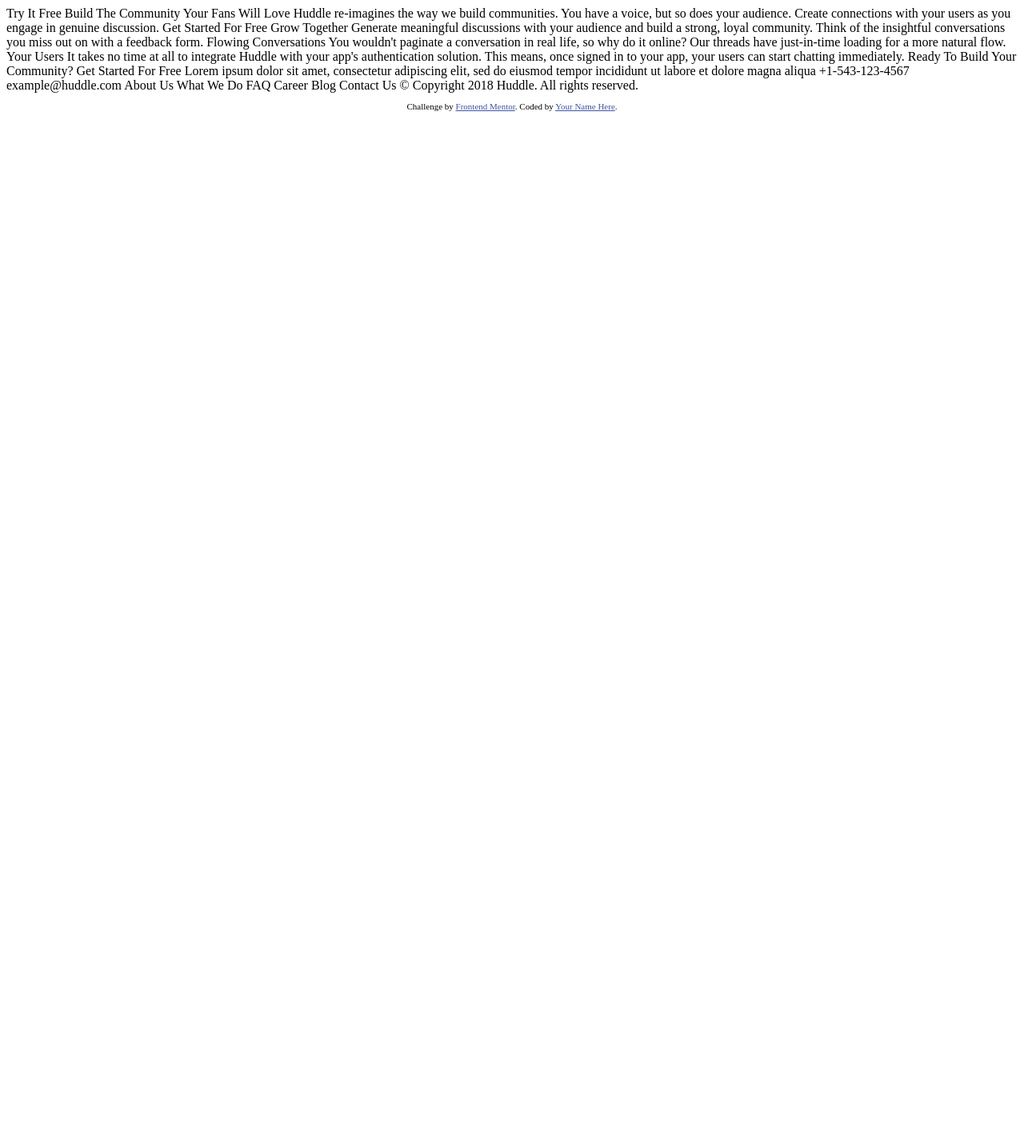
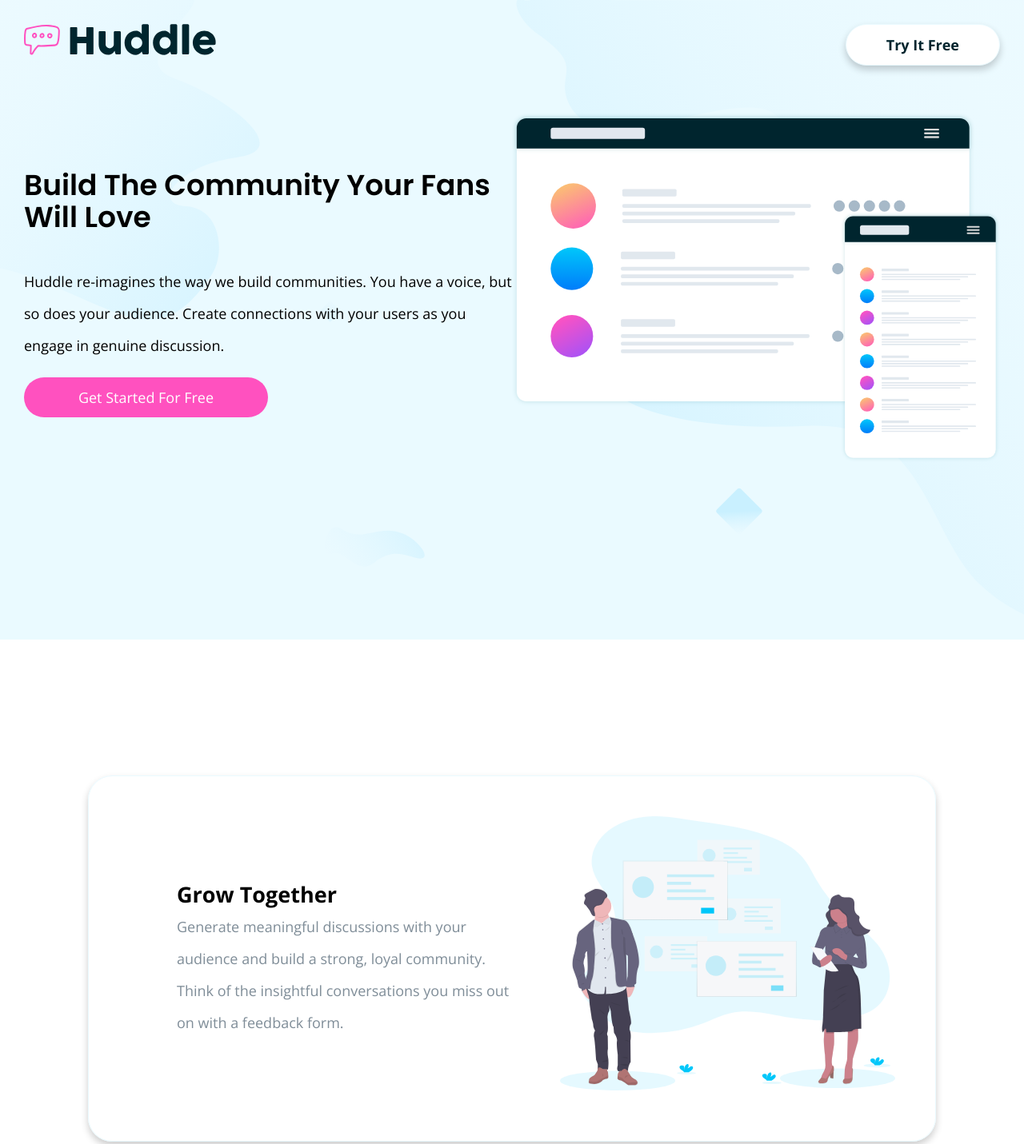
Before and after one commit to mstanka/huddle-landing-page, a plain HTML site: page index.html in a window 1280 px wide. Shown: the top 1431 px of the page at 80% size. Before the commit the page ends 800 px from the top, so only its background shows below. Drawn offline with nearby package versions, Linux system fonts and the light colour scheme.

Commit message:
home and feature sections, mobile partly

```diff
--- /dev/null
+++ b/css/mobile.css
@@ -0,0 +1,32 @@
+.btn {
+  padding: .2rem 3rem;
+  border-radius: 4rem;
+  text-align: center;
+}
+.l-heading {
+  padding-top: 4rem;
+  padding-bottom: 2rem;
+}
+
+/*Home*/
+#home {
+  height: 100vh;
+  background: var(--neutral-color-light) url(../img/bg-hero-mobile.svg) no-repeat center center/cover;
+}
+.home__bar--logo img {
+  max-width: 70%;
+  height: auto;
+}
+
+.home__content {
+  flex-direction: column;
+  justify-content: center;
+  text-align: center;
+}
+
+.home__content--text {
+  align-items: center;
+}
+.home__content--button {
+  max-width: 80%;
+}
--- a/css/style.css
+++ b/css/style.css
@@ -0,0 +1,134 @@
+@import url('https://fonts.googleapis.com/css?family=Open+Sans:400,700|Poppins:600&display=swap');
+
+:root {
+  --primary-color: #ff51bf;
+  --neutral-color-light: #eafaff;
+  --neutral-color-dark: #00242d;
+  --neutral-color: #7f8d98;
+}
+* {
+  margin: 0;
+  padding: 0;
+  box-sizing: inherit;
+}
+html {
+  font-size: 62.5%;
+}
+body {
+  font-family: 'Open Sans', sans-serif;
+  font-size: 1.8rem;
+  line-height: 4rem;
+  box-sizing: border-box;
+  max-width: 144rem;
+  margin: auto;
+  justify-content: center;
+}
+.p-1 {
+  padding: 3rem;
+}
+.p-2 {
+  padding: 6rem;
+}
+.py-1 {
+  padding: 12rem 6rem;
+}
+.btn {
+  padding: .5rem 5rem;
+  border-radius: 4rem;
+  text-align: center;
+}
+a {
+  text-decoration: none;
+}
+.l-heading {
+  font-family: 'Poppins', sans-serif;
+  padding-top: 7rem;
+  padding-bottom: 4rem;
+}
+.m-heading {
+  font-weight: 700;
+}
+
+/*Home*/
+#home {
+  height: 100vh;
+  background: var(--neutral-color-light) url(../img/bg-hero-desktop.svg) no-repeat center center/cover;
+}
+.home__bar {
+  display: flex;
+}
+.home__bar--logo {
+  flex: 1;
+ }
+.home__bar--button {
+  border: var(--neutral-color-light) .1rem solid;
+  background-color: #fff;
+  box-shadow: 0 .5rem 1rem rgb(0, 0, 0, .2);
+}
+.home__bar--button a {
+  color: var(--neutral-color-dark);
+  font-weight: 700;
+}
+.home__content {
+  display: flex;
+}
+.home__content > div {
+  flex: 1;
+}
+.home__content--button {
+  background-color: var(--primary-color);
+  max-width: 50%;
+  margin-top: 2rem;
+}
+.home__content--button a {
+  color: #fff;
+}
+.home__content--image img {
+  max-width: 100%;
+  height: auto;
+}
+
+
+/* Features sections */
+#feature,
+.feature__grow,
+.feature__conversation,
+.feature__users {
+  display: flex;
+  justify-content: center;
+  text-align: left;
+  align-items: center;
+}
+.feature__grow,
+.feature__users {
+  flex-direction: row-reverse;
+}
+.feature__container div,
+.feature__grow div,
+.feature__conversation div,
+.feature__users div {
+  flex: 1;
+}
+.feature__grow,
+.feature__conversation,
+.feature__users {
+  border: var(--neutral-color-light) .1rem solid;
+  box-shadow: 0 .5rem 1rem rgb(0, 0, 0, .2);
+  border-radius: 3rem;
+  padding: 5rem;
+  margin: 5rem;
+}
+.feature--image img {
+  max-width: 100%;
+  height: auto;
+}
+.feature--text p {
+  color: var(--neutral-color);
+}
+
+
+
+
+
+.attribution { font-size: 11px; text-align: center; }
+.attribution a { color: hsl(228, 45%, 44%); }
--- a/index.html
+++ b/index.html
@@ -3,42 +3,77 @@
 <head>
   <meta charset="UTF-8">
   <meta name="viewport" content="width=device-width, initial-scale=1.0"> <!-- displays site properly based on user's device -->
-
-  <link rel="icon" type="image/png" sizes="32x32" href="./images/favicon-32x32.png">
+  <link rel="stylesheet" href="css/style.css">
+  <link rel="stylesheet" media="screen and (max-width: 768px)" href="css/mobile.css">
+  <link rel="icon" type="image/png" sizes="32x32" href="./img/favicon-32x32.png">
 
   <title>Frontend Mentor | Huddle landing page with alternating feature blocks</title>
 
-  <!-- Feel free to remove these styles or customise in your own stylesheet 👍 -->
-  <style>
-    .attribution { font-size: 11px; text-align: center; }
-    .attribution a { color: hsl(228, 45%, 44%); }
-  </style>
 </head>
 <body>
+ <!--Home-->
+  <header id="home">
+      <div class="home__bar p-1">
+        <div class="home__bar--logo"><img src="img/logo.svg" alt="Logo"></div>
+        <div class="home__bar--button btn"><a href="#">Try It Free</a></div>
+      </div>
+      <div class="home__content p-1">
+        <div class="home__content--text">
+          <h1 class="l-heading">Build The Community Your Fans Will Love</h1>
+          <p>Huddle re-imagines the way we build communities. You have a voice, but so does your audience.
+            Create connections with your users as you engage in genuine discussion.</p>
+          <div class="home__content--button btn">
+            <a href="#">Get Started For Free </a></div>
+        </div>
+        <div class="home__content--image">
+          <img src="img/illustration-mockups.svg" alt="Mock-ups">
+        </div>
+      </div>
+    </header>
 
-  Try It Free
+  <!-- Section Features -->
+<section id="feature">
+  <div class="feature__container py-1">
+    <div class="feature__grow">
+      <div class="feature--image">
+          <img src="img/illustration-grow-together.svg" alt="Grow Together">
+      </div>
+      <div class="feature--text p-2">
+        <h2 class="m-heading">Grow Together</h2>
+        <p>Generate meaningful discussions with your audience and build a strong, loyal community.
+          Think of the insightful conversations you miss out on with a feedback form.</p>
+      </div>
+    </div>
+  <div class="feature__conversation">
+    <div class="feature--image">
+      <img src="img/illustration-flowing-conversation.svg" alt="Flowing Conversation">
+    </div>
+    <div class="feature--text p-2">
+      <h2 class="m-heading">Flowing Conversations</h2>
+      <p>You wouldn't paginate a conversation in real life, so why do it online? Our threads
+          have just-in-time loading for a more natural flow.</p>
+    </div>
+  </div>
+  <div class="feature__users">
+    <div class="feature--image">
+      <img src="img/illustration-your-users.svg" alt="Your Users">
+    </div>
+    <div class="feature--text p-2">
+      <h2 class="m-heading">Your Users</h2>
+      <p>It takes no time at all to integrate Huddle with your app's authentication solution.
+          This means, once signed in to your app, your users can start chatting immediately.</p>
+    </div>
+  </div>
 
-  Build The Community Your Fans Will Love
+  </div>
+</section>
 
-  Huddle re-imagines the way we build communities. You have a voice, but so does your audience.
-  Create connections with your users as you engage in genuine discussion.
 
-  Get Started For Free
 
-  Grow Together
 
-  Generate meaningful discussions with your audience and build a strong, loyal community.
-  Think of the insightful conversations you miss out on with a feedback form.
 
-  Flowing Conversations
 
-  You wouldn't paginate a conversation in real life, so why do it online? Our threads
-  have just-in-time loading for a more natural flow.
 
-  Your Users
-
-  It takes no time at all to integrate Huddle with your app's authentication solution.
-  This means, once signed in to your app, your users can start chatting immediately.
 
   Ready To Build Your Community?
 
@@ -63,7 +98,7 @@
   <footer>
     <p class="attribution">
       Challenge by <a href="https://www.frontendmentor.io?ref=challenge" target="_blank">Frontend Mentor</a>.
-      Coded by <a href="#">Your Name Here</a>.
+      Coded by <a href="http://marketastankova.com" target="_blank">mstanka</a>.
     </p>
   </footer>
 </body>
```
